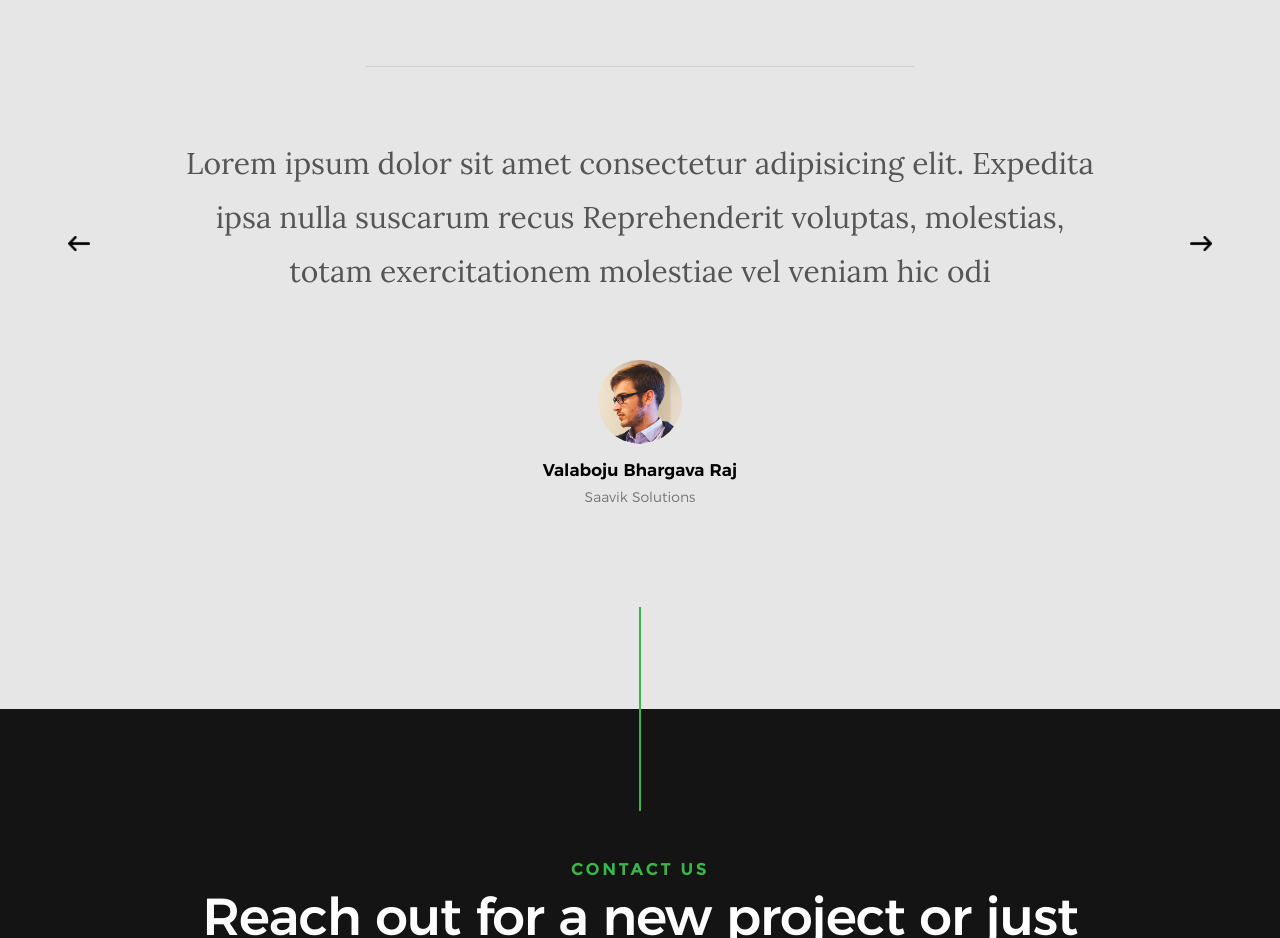
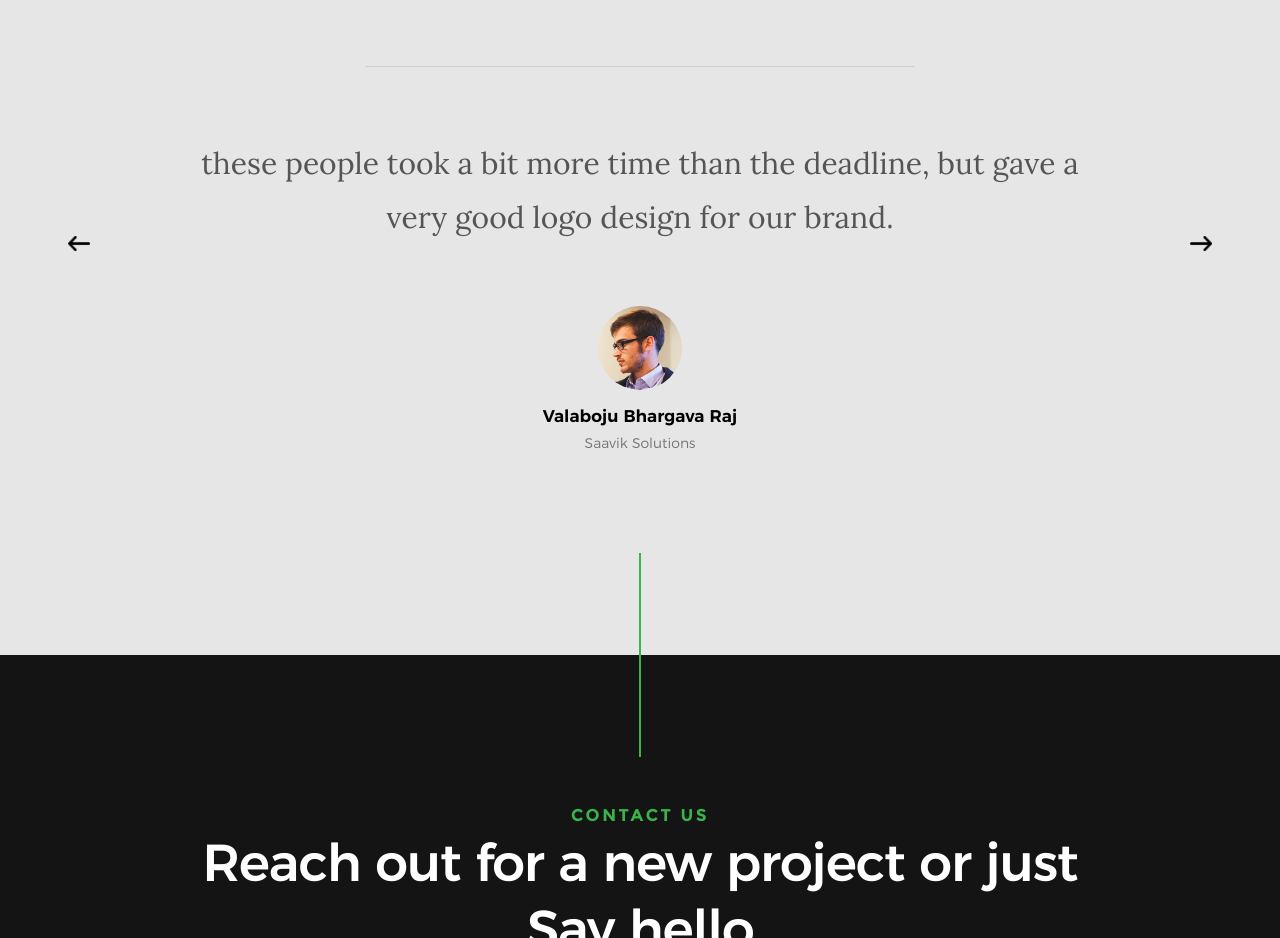
Before and after one commit to Jyotirmay-ai/Agency-2.0, a plain HTML site: page index.html in a window 1280 px wide. Shown: the part 3681-4619 px from the top of the page. Drawn offline with Linux system fonts and the light colour scheme; a script that the page names is missing; files whose address does not match are found by name.

Commit message:
Update index.html

```diff
--- a/index.html
+++ b/index.html
@@ -607,8 +607,7 @@
 
                     <div class="testimonials__slide">
 
-                        <p>Lorem ipsum dolor sit amet consectetur adipisicing elit. Expedita ipsa nulla suscarum recus
-                        Reprehenderit voluptas, molestias, totam exercitationem molestiae vel veniam hic odi</p>
+                        <p>these people took a bit more time than the deadline, but gave a very good logo design for our brand.</p>
 
                         <img src="images/avatars/user-01.jpg" alt="Author image" class="testimonials__avatar">
                         <div class="testimonials__info">
```
